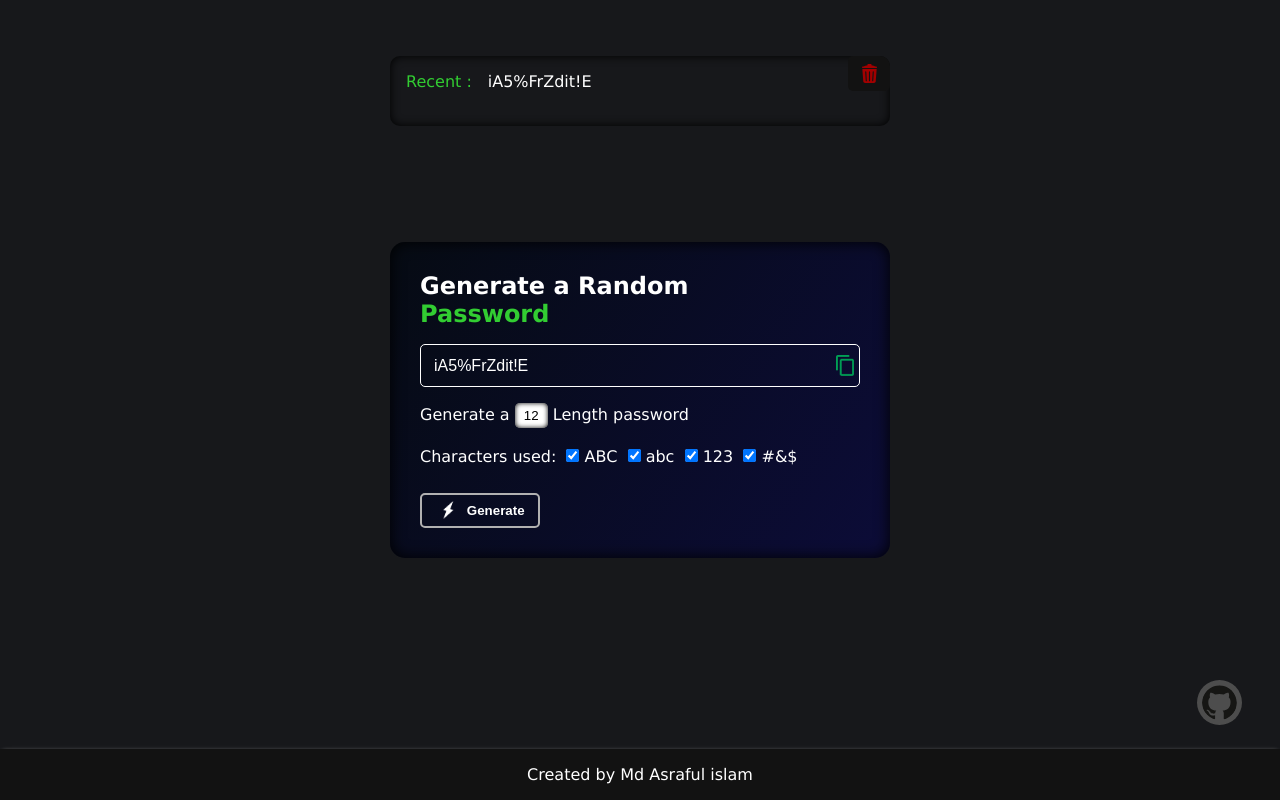
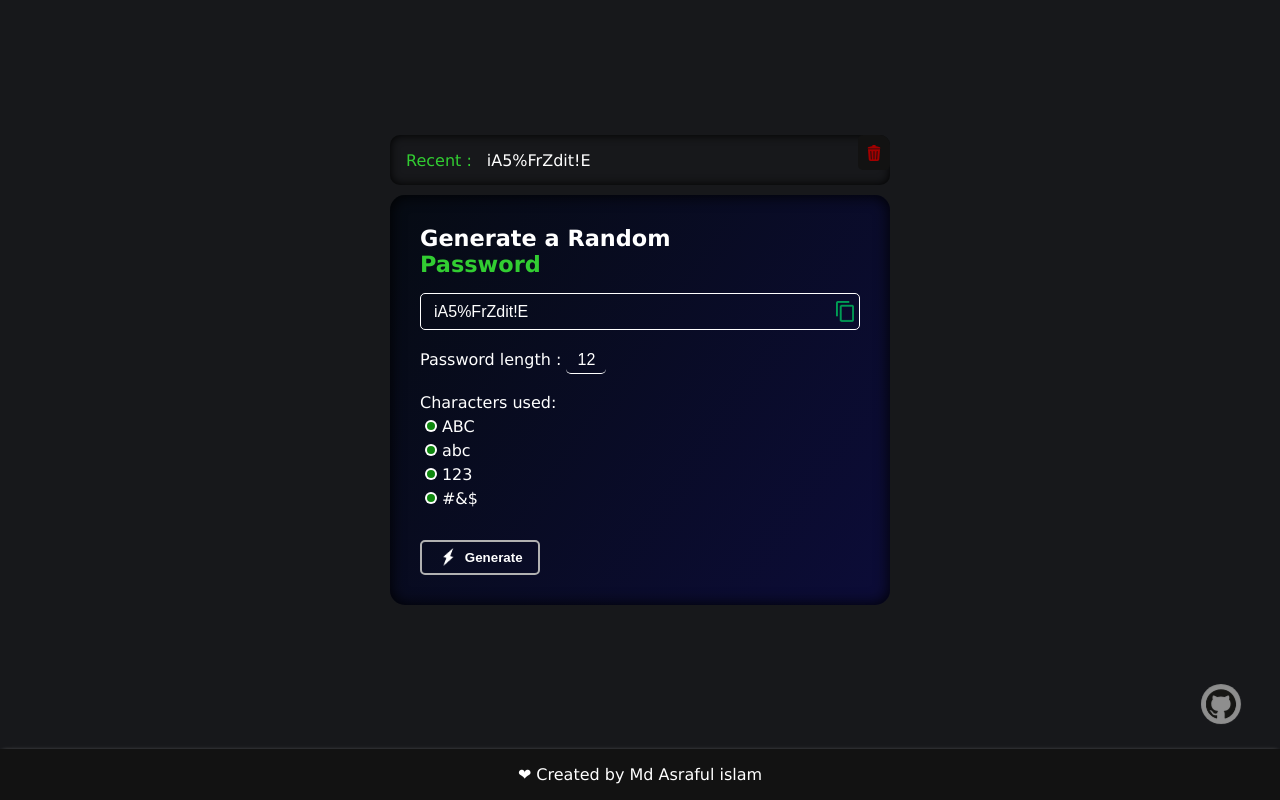
Before and after one commit to search4asraful/passwordGenerator, a plain HTML site: page index.html in a window 1280 px wide. Both pictures are taken after a click on the button "Generate". Drawn offline with Linux system fonts and the light colour scheme.

Commit message:
make password generator another version and do some ui changes

```diff
--- a/css/style.css
+++ b/css/style.css
@@ -31,11 +31,20 @@ body {
   position: relative;
 }
 h2 {
-  font-size: 1.5rem;
+  font-size: 1.4rem;
   color: #fff;
 }
 h2 span {
+  font-size: 1.4rem;
   color: limegreen;
+}
+label,
+span,
+input,
+input::placeholder,
+.footer-text {
+  font-size: 1rem;
+  color: #fff;
 }
 .input_field {
   margin-top: 1rem;
@@ -49,12 +58,11 @@ h2 span {
   position: relative;
 }
 .input_field > input {
-  font-size: 1rem;
   color: #fff;
   background-color: transparent;
   width: 100%;
-  padding: 0.4rem 0;
-  padding-left: .5rem;
+  padding: 0.2rem 0;
+  padding-left: 0.5rem;
   outline: none;
   border: none;
 }
@@ -69,20 +77,46 @@ h2 span {
 #options {
   margin: 1rem 0;
 }
-#options input[type=number] ,
-input[type=number]::-webkit-inner-spin-button{
+#options input[type="number"],
+input[type="number"]::-webkit-inner-spin-button {
   outline: none;
-  border: none;
+  border: 0;
   appearance: none;
   -webkit-appearance: none;
+  border-bottom: 1px solid #fff;
+  color: #fff;
+  background-color: transparent;
+  border-radius: 5px;
+  padding: 0.3rem 0;
+  text-align: center;
+}
+#options input[type="checkbox"] {
+  appearance: none;
+  -webkit-appearance: none;
+  background-color: white;
+  height: 12px;
+  width: 12px;
+  border-radius: 50%;
+}
+#options input[type="checkbox"]:checked {
   background-color: #fff;
-  box-shadow: 0 0 5px #000 inset;
-  border-radius: 5px;
-  padding: .3rem 0;
-  text-align: center;
+  position: relative;
+}
+#options input[type="checkbox"]:checked::after {
+  content: "";
+  position: absolute;
+  top: 50%;
+  left: 50%;
+  transform: translate(-50%, -50%);
+  background-color: rgb(15, 136, 15);
+  height: 8px;
+  width: 8px;
+  border-radius: 50%;
 }
 .charSetOption {
   white-space: nowrap;
+  display: block;
+  margin: 0.3rem;
 }
 button {
   align-items: center;
@@ -103,33 +137,26 @@ button:hover {
   background-color: rgb(71, 166, 71);
 }
 button img {
-  margin-right: 12px;
+  margin-right: 10px;
   width: 0.8rem;
 }
-
 #passwordHistory {
   background-color: #17181b;
   border-radius: 10px;
   box-shadow: 0 0 10px #000 inset;
   color: #fff;
-  display: none;
-  top: 7%;
-  min-height: 0;
-  max-height: 160px;
+  top: -60px;
+  left: 0;
+  height: 50px;
   max-width: 500px;
   overflow-x: auto;
   padding: 1rem;
   position: relative;
   position: absolute;
-  width: 95%;
+  width: 100%;
+  transition: all 0.3s ease;
 }
-#passwordHistory::-webkit-scrollbar{
-  display: none;
-}
-#passwordHistory > h3{
-  padding-bottom: 1rem;
-  font-size: 1.2rem;
-  color: limegreen;
+#passwordHistory::-webkit-scrollbar {
   display: none;
 }
 #passwordHistory > button {
@@ -139,42 +166,37 @@ button img {
   width: auto;
   border: none;
   margin: 0;
-  padding: .7rem;
+  padding: 0.5rem;
   background-color: #121212;
 }
 #passwordHistory button img {
-  width: 1.2rem;
+  width: 1rem;
   margin: 0;
 }
 #passwordList::before {
   content: "Recent :";
   color: limegreen;
+  margin-right: 15px;
 }
-#passwordList > span {
-  font-size: 1rem;
-  padding: 1rem;
-}
-
-#popup_overlay::before{
+#popup_overlay::before {
   content: "";
   width: 0;
-	height: 0;
-	border-left: 7px solid transparent;
-	border-right: 7px solid transparent;
-	border-top: 10px solid #007d1b;
+  height: 0;
+  border-left: 7px solid transparent;
+  border-right: 7px solid transparent;
+  border-top: 10px solid #007d1b;
   position: absolute;
   bottom: -8px;
   right: 10px;
 }
-#popup_overlay{
+#popup_overlay {
   position: absolute;
   background-color: #007d1b;
-  top: 0px;
+  top: 0;
   right: 0;
-  padding: .4rem;
-  font-size: .7rem;
+  padding: 0.2rem 0.4rem 0.4rem;
   border-radius: 5px;
-  transition: all .3s ease;
+  transition: all 0.3s ease;
   visibility: hidden;
   opacity: 0;
 }
@@ -184,6 +206,7 @@ button img {
   visibility: visible;
 }
 #popup_overlay span {
+  font-size: 0.7rem;
   color: #fff;
 }
 
@@ -203,14 +226,53 @@ footer a {
 }
 footer a > img {
   border-radius: 50%;
-  width: 45px;
+  width: 2.6rem;
+  height: 2.6rem;
   position: absolute;
   padding: 5px;
-  background-color: #4d4d4d;
+  background-color: #8e8e8e;
   right: 3%;
   bottom: 75px;
-  transition: background .5s;
+  transition: background 0.5s;
+  animation: pulse 2s ease-in-out infinite;
 }
 footer a > img:hover {
-  background-color: #fff;
+  background-color: #d8d8d8;
 }
+@keyframes pulse {
+  0% {
+    transform: scale(0.95);
+    box-shadow: 0 0 0 0 rgba(116, 116, 116, 0.7);
+  }
+
+  70% {
+    transform: scale(1);
+    box-shadow: 0 0 0 10px rgba(0, 0, 0, 0);
+  }
+
+  100% {
+    transform: scale(0.95);
+    box-shadow: 0 0 0 0 rgba(0, 0, 0, 0);
+  }
+}
+
+@media screen and (max-width: 768px) {
+  h2,
+  h2 span {
+    font-size: 1rem;
+  }
+  label,
+  span,
+  input,
+  input::placeholder {
+    font-size: 0.9rem;
+  }
+  .footer-text {
+    font-size: 0.7rem;
+  }
+  footer a > img {
+    width: 2rem;
+    height: 2rem;
+    right: 5%;
+  }
+}
--- a/index.html
+++ b/index.html
@@ -10,13 +10,21 @@
       property="og:description"
       content="Generate a password for your precious account with a strong password to secure your account."
     />
-    <link rel="icon" href="images/favicon.ico" type="image/x-icon" >
-    <link rel="icon" href="images/favicon-16x16.png" type="image/x-icon" >
-    <link rel="icon" href="images/favicon-32x32.png" type="image/x-icon" >
-    <link rel="icon" href="images/apple-touch-icon.png" type="image/x-icon" >
-    <link rel="icon" href="images/android-chrome-192x192.png" type="image/x-icon" >
-    <link rel="icon" href="images/android-chrome-512x512.png" type="image/x-icon" >
-    <link rel="manifest" href="images/site.webmanifest">
+    <link rel="icon" href="images/favicon.ico" type="image/x-icon" />
+    <link rel="icon" href="images/favicon-16x16.png" type="image/x-icon" />
+    <link rel="icon" href="images/favicon-32x32.png" type="image/x-icon" />
+    <link rel="icon" href="images/apple-touch-icon.png" type="image/x-icon" />
+    <link
+      rel="icon"
+      href="images/android-chrome-192x192.png"
+      type="image/x-icon"
+    />
+    <link
+      rel="icon"
+      href="images/android-chrome-512x512.png"
+      type="image/x-icon"
+    />
+    <link rel="manifest" href="images/site.webmanifest" />
 
     <link rel="stylesheet" href="css/style.css" />
   </head>
@@ -35,12 +43,15 @@
           alt="Copy icon"
           onfocus="clearThis(this)"
           onclick="copyPassword()"
-          />
-          <div id="popup_overlay"></div>
+        />
+        <div id="popup_overlay"></div>
       </div>
       <div id="options">
-        <label for="length">Generate a <input type="number" id="length" min="1" value="12" max="25"/> Length password</label><br><br>
-        <label>Characters used:</label>&nbsp;
+        <label for="length"
+          >Password length :
+          <input type="number" id="length" min="1" value="12" max="25" /></label
+        ><br /><br />
+        <label>Characters used:</label>
         <span class="charSetOption">
           <input type="checkbox" id="uppercase" checked />
           <label for="uppercase"> ABC</label>&nbsp;
@@ -61,18 +72,26 @@
       <button onclick="randomPassword()">
         <img src="images/generate.png" alt="lightning icon" />Generate
       </button>
+      <div id="passwordHistory">
+        <span id="passwordList"></span>
+        <button type="button" id="remove_pass" onclick="clearHistory()">
+          <img
+            src="images/recycle-bin.svg"
+            alt="recycle-bin"
+            title="Clear history"
+          />
+        </button>
+      </div>
     </div>
 
-    <div id="passwordHistory">
-      <h3>Generated passwords</h3>
-      <span id="passwordList"></span>
-      <button type="button" id="remove_pass" onclick="clearHistory()">
-        <img src="images/recycle-bin.svg" alt="recycle-bin" title="Clear history"/>
-      </button>
-    </div>
     <footer>
-      <p>Created by <a href="https://www.facebook.com/search4asraful">Md Asraful islam</a></p>
-      <a href="https://github.com/search4asraful"><img src="images/github-icon.svg" alt="github"></a>
+      <p class="footer-text">
+        ❤ Created by
+        <a href="https://www.facebook.com/search4asraful">Md Asraful islam</a>
+      </p>
+      <a href="https://github.com/search4asraful"
+        ><img src="images/github-icon.svg" alt="github"
+      /></a>
     </footer>
     <script src="js/script.js"></script>
   </body>
--- a/js/script.js
+++ b/js/script.js
@@ -82,13 +82,13 @@ function randomPassword(){
         // Display passwords in the passwordList span
         passwordList.innerHTML = passwordsHistory
         .reverse()
-        .map((password) => `<span>${password}</span><br><br>`)
+        .map((password) => `${password}<br><br>`)
         .join("");
 
         if (passwordsHistory.length > 0) {
-            passwordHistory.style.display = "block";
+            passwordHistory.style.opacity = "1";
         }else{
-            passwordHistory.style.display = "none";
+            passwordHistory.style.opacity = "0";
         }
       }
       function clearHistory() {
```
